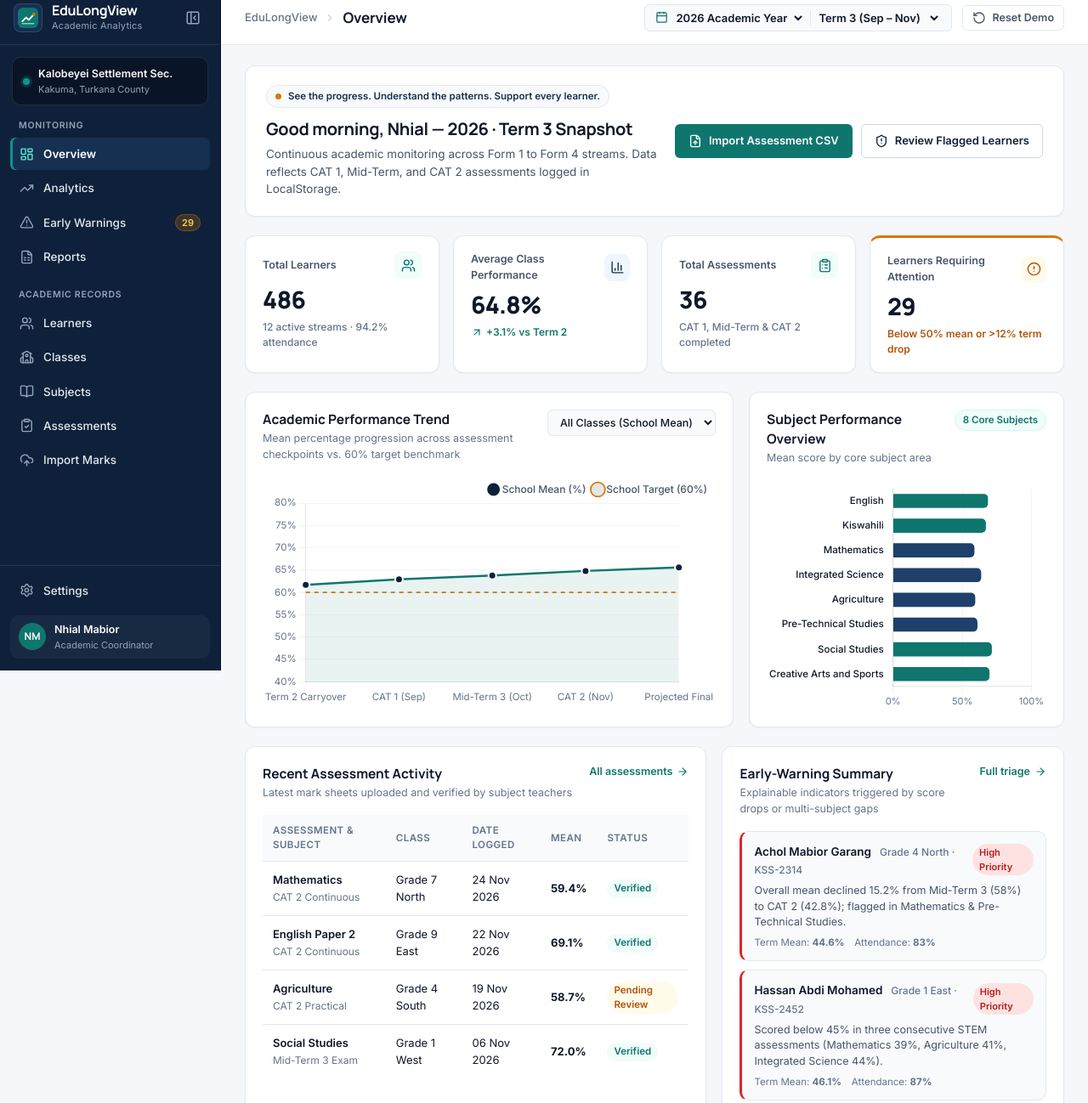
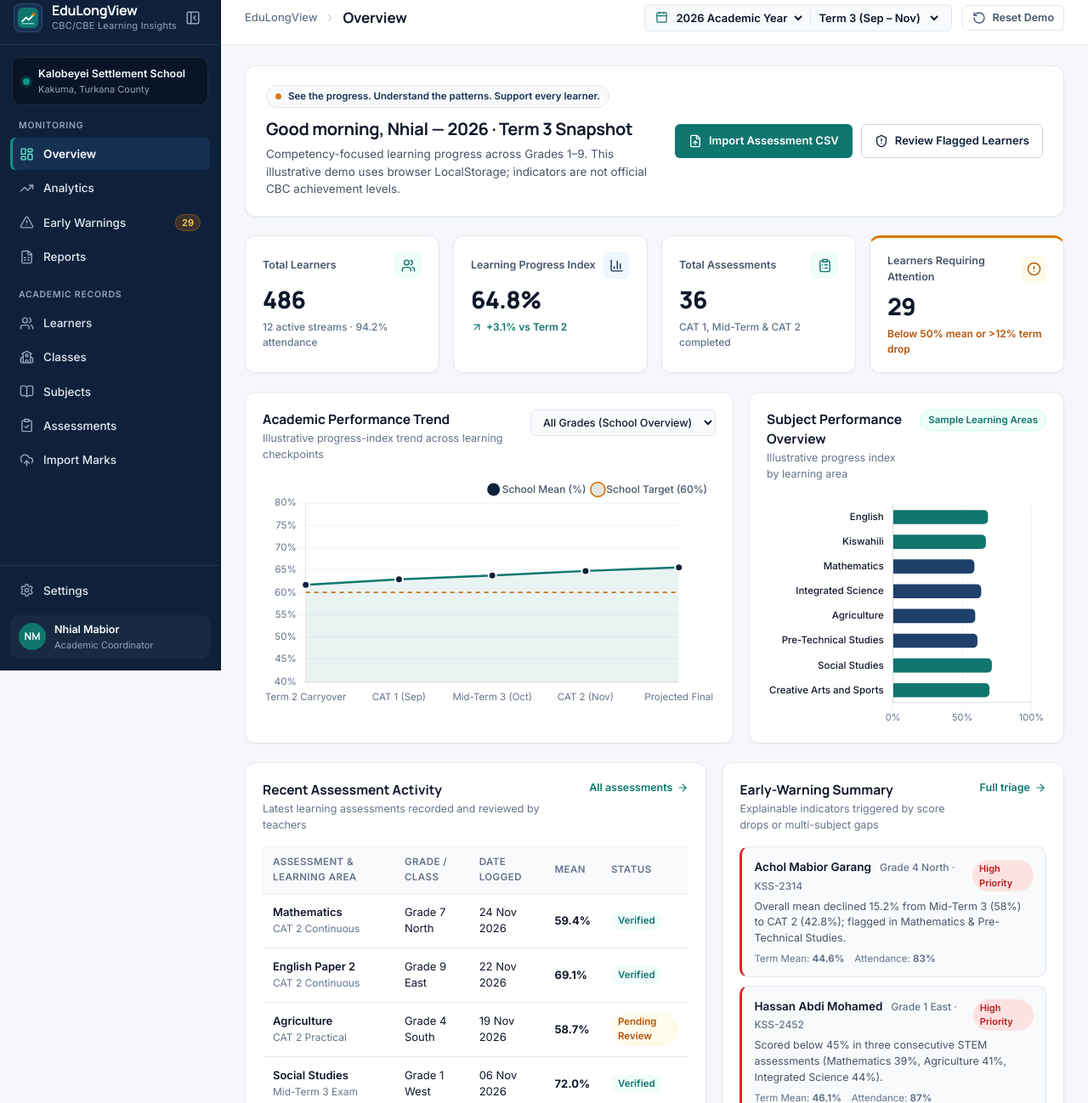
Before and after one commit to Nhialmabior/EduLongView, a plain HTML site: page index.html in a window 1280 px wide. Shown: the part 11-1309 px from the top of the page at 85% size. Drawn offline with nearby package versions, Linux system fonts and the light colour scheme.

Commit message:
Update dashboard interface for Kenya CBC/CBE Grades 1–9

```diff
--- a/index.html
+++ b/index.html
@@ -38,7 +38,7 @@
           </div>
           <div class="brand-text">
             <span class="brand-name">EduLongView</span>
-            <span class="brand-sub">Academic Analytics</span>
+            <span class="brand-sub">CBC/CBE Learning Insights</span>
           </div>
         </a>
         <button class="icon-btn sidebar-collapse-btn" id="sidebarCollapseBtn" title="Toggle sidebar" aria-label="Toggle sidebar">
@@ -49,7 +49,7 @@
       <div class="sidebar-school-pill">
         <div class="school-indicator"></div>
         <div class="school-meta">
-          <span class="school-name">Kalobeyei Settlement Sec.</span>
+          <span class="school-name">Kalobeyei Settlement School</span>
           <span class="school-location">Kakuma, Turkana County</span>
         </div>
       </div>
@@ -194,7 +194,7 @@
                 <span>See the progress. Understand the patterns. Support every learner.</span>
               </div>
               <h2>Good morning, Nhial — <span id="activePeriodHeading">2026 · Term 3</span> Snapshot</h2>
-              <p>Continuous academic monitoring across Form 1 to Form 4 streams. Data reflects CAT 1, Mid-Term, and CAT 2 assessments logged in LocalStorage.</p>
+              <p>Competency-focused learning progress across Grades 1–9. This illustrative demo uses browser LocalStorage; indicators are not official CBC achievement levels.</p>
             </div>
             <div class="welcome-actions">
               <a href="#import-marks" class="btn btn-primary" data-route="import-marks">
@@ -223,7 +223,7 @@
 
             <article class="kpi-card">
               <div class="kpi-top">
-                <span class="kpi-label">Average Class Performance</span>
+                <span class="kpi-label">Learning Progress Index</span>
                 <span class="kpi-icon navy"><i data-lucide="bar-chart-3"></i></span>
               </div>
               <div class="kpi-value" id="kpiAvgPerformance">64.8%</div>
@@ -264,16 +264,16 @@
               <div class="panel-header">
                 <div>
                   <h3 class="panel-title">Academic Performance Trend</h3>
-                  <p class="panel-subtitle">Mean percentage progression across assessment checkpoints vs. 60% target benchmark</p>
+                  <p class="panel-subtitle">Illustrative progress-index trend across learning checkpoints</p>
                 </div>
                 <div class="panel-controls">
                   <label for="streamFilterSelect" class="sr-only">Filter by Class</label>
                   <select id="streamFilterSelect" class="compact-select" aria-label="Filter trend chart by class">
-                    <option value="all">All Classes (School Mean)</option>
-                    <option value="Form 1">Form 1 Streams</option>
-                    <option value="Form 2">Form 2 Streams</option>
-                    <option value="Form 3">Form 3 Streams</option>
-                    <option value="Form 4">Form 4 Candidate Class</option>
+                    <option value="all">All Grades (School Overview)</option>
+                    <option value="Grade 1">Grade 1</option>
+                    <option value="Grade 4">Grade 4</option>
+                    <option value="Grade 7">Grade 7</option>
+                    <option value="Grade 9">Grade 9</option>
                   </select>
                 </div>
               </div>
@@ -282,14 +282,14 @@
               </div>
             </article>
 
-            <!-- Subject Performance Overview -->
+            <!-- Learning Area Progress Overview -->
             <article class="panel-card">
               <div class="panel-header">
                 <div>
                   <h3 class="panel-title">Subject Performance Overview</h3>
-                  <p class="panel-subtitle">Mean score by core subject area</p>
+                  <p class="panel-subtitle">Illustrative progress index by learning area</p>
                 </div>
-                <span class="panel-tag">8 Core Subjects</span>
+                <span class="panel-tag">Sample Learning Areas</span>
               </div>
               <div class="chart-canvas-wrap">
                 <canvas id="subjectOverviewChart"></canvas>
@@ -304,7 +304,7 @@
               <div class="panel-header">
                 <div>
                   <h3 class="panel-title">Recent Assessment Activity</h3>
-                  <p class="panel-subtitle">Latest mark sheets uploaded and verified by subject teachers</p>
+                  <p class="panel-subtitle">Latest learning assessments recorded and reviewed by teachers</p>
                 </div>
                 <a href="#assessments" class="text-link" data-route="assessments">
                   <span>All assessments</span>
@@ -315,8 +315,8 @@
                 <table class="data-table">
                   <thead>
                     <tr>
-                      <th>Assessment &amp; Subject</th>
-                      <th>Class</th>
+                      <th>Assessment &amp; Learning Area</th>
+                      <th>Grade / Class</th>
                       <th>Date Logged</th>
                       <th>Mean</th>
                       <th>Status</th>
```
